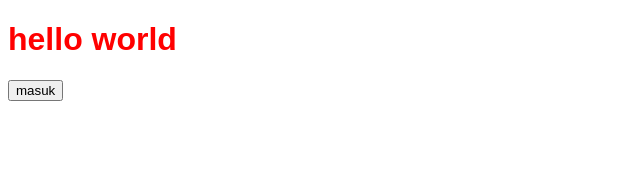
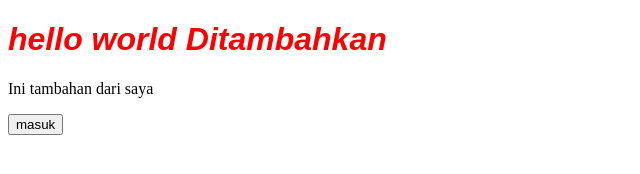
Before and after one commit to dendisunardi/html-dasar-dea, a plain HTML site: page index.html in a window 1280 px wide. Shown: the whole page, without its empty margins (0-640 px from the left). Drawn offline with Linux system fonts and the light colour scheme.

Commit message:
menambahkan kalimat di html, merubah style, dan menambahkan script

```diff
--- a/index.html
+++ b/index.html
@@ -5,7 +5,9 @@
 	<link rel="stylesheet" href="style.css">
 </head>
 <body>
-<h1>hello world</h1>
+<h1>hello world Ditambahkan</h1>
+<p>Ini tambahan dari saya</p>
+
 <script type="text/javascript" src="script.js"></script>
 	<from>
 	<input type="button" value="masuk" onclick="munculinAlert()">
--- a/script.js
+++ b/script.js
@@ -1,3 +1,4 @@
 function munculinAlert(){
 	alert ("selamat datang dea");
+	document.getElementsByTagName('p').html("Keren kan....?")
 }
--- a/style.css
+++ b/style.css
@@ -1,4 +1,5 @@
 h1 {
 	font-family: arial;
 	color: red;
+	font-style: italic;
 }
```
